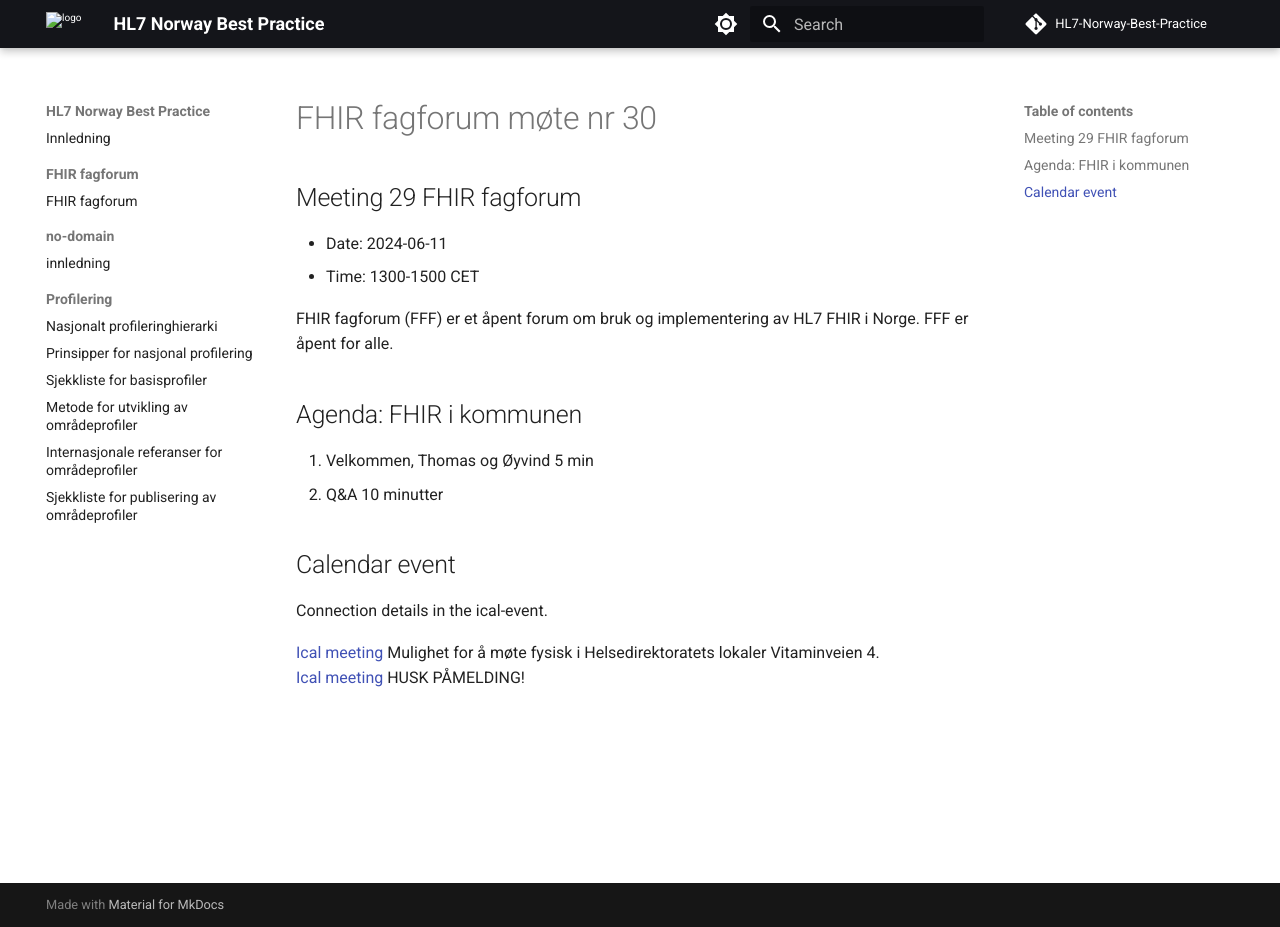
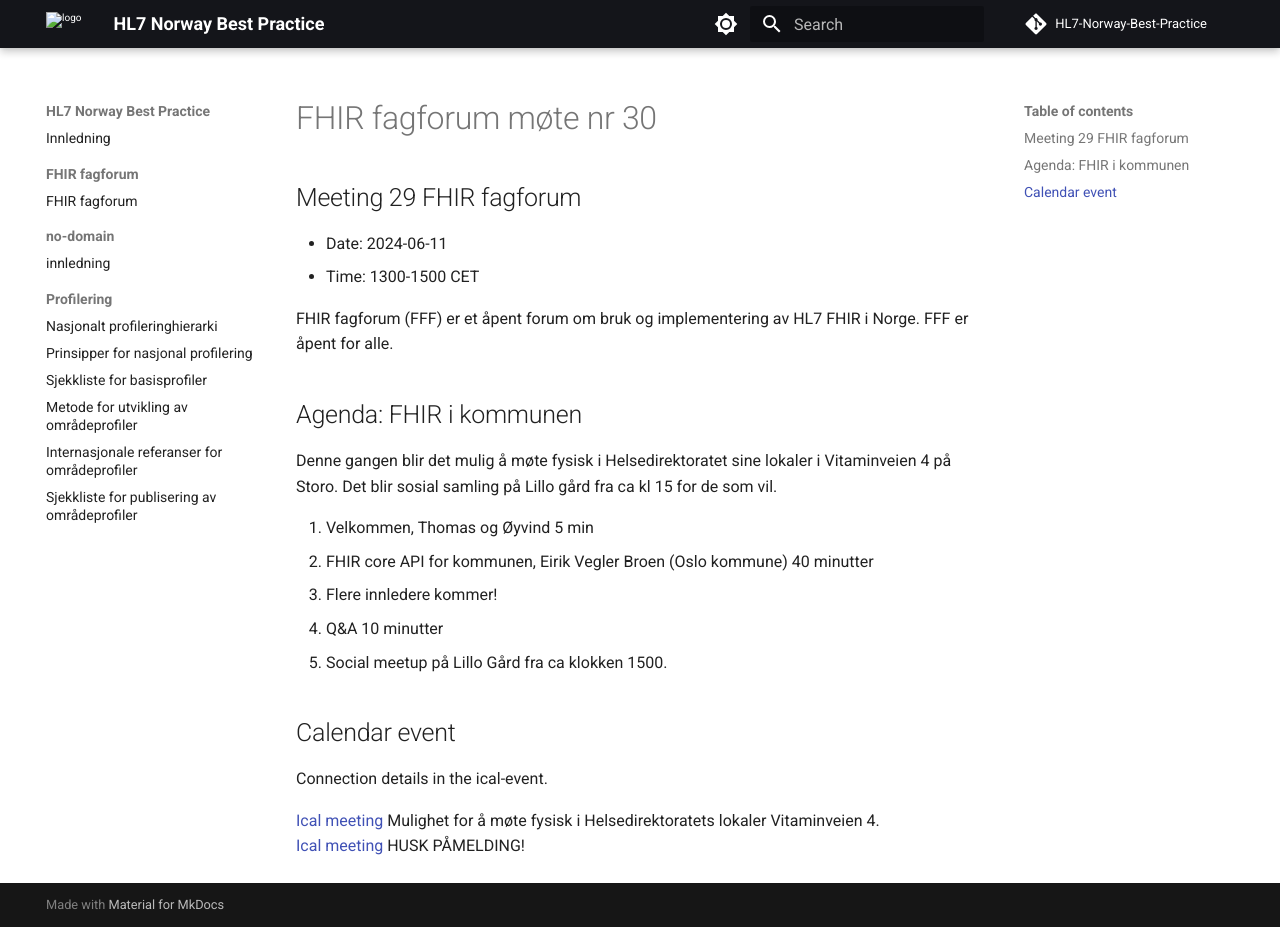
Before and after one commit to HL7Norway/best-practice, an MkDocs documentation site: the page built from docs/FHIR-faglig-forum/_agenda/2025-06-11-agenda.md, in a window 1280 px wide and 927 px high. Built offline with MkDocs 1.6.1 and Material for MkDocs 9.7.7, drawn with Linux system fonts in a browser that asks for light colours; comment, search, counter and statistics services are not loaded.

Commit message:
oppdatert agenda FFF 30

```diff
--- a/docs/FHIR-faglig-forum/_agenda/2025-06-11-agenda.md
+++ b/docs/FHIR-faglig-forum/_agenda/2025-06-11-agenda.md
@@ -15,8 +15,13 @@ FHIR fagforum (FFF) er et åpent forum om bruk og implementering av HL7 FHIR i N
 
 ## Agenda: FHIR i kommunen
 
+Denne gangen blir det mulig å møte fysisk i Helsedirektoratet sine lokaler i Vitaminveien 4 på Storo. Det blir sosial samling på Lillo gård fra ca kl 15 for de som vil.
+
 1. Velkommen, Thomas og Øyvind 5 min
-2. Q&A 10 minutter
+2. FHIR core API for kommunen, Eirik Vegler Broen (Oslo kommune) 40 minutter
+3. Flere innledere kommer!
+4. Q&A 10 minutter
+5. Social meetup på Lillo Gård fra ca klokken 1500.
 
 ## Calendar event
 
```
